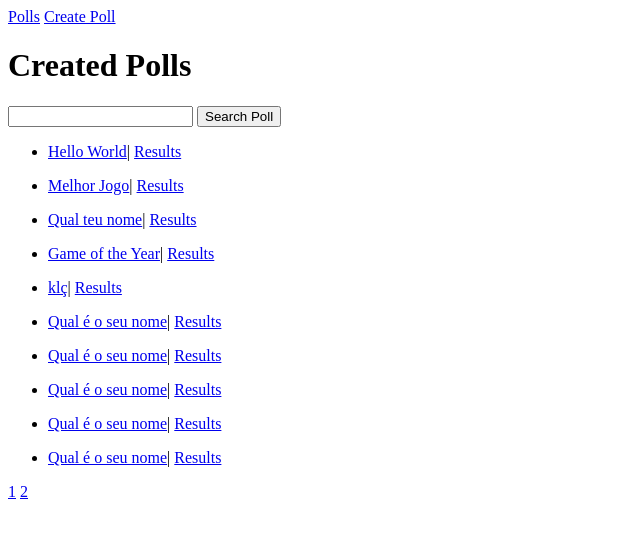
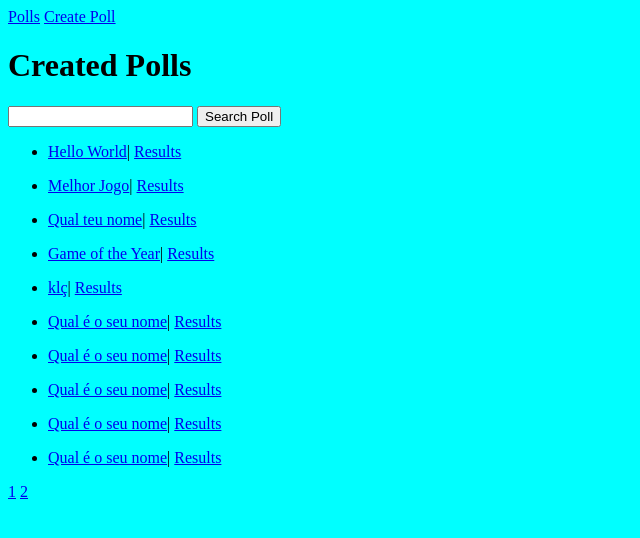
Before and after one commit to luiz-jacson/polls, a Django app: page / in a window 1280 px wide. Shown: the top 538 px of the page, without its empty margins (0-640 px from the left). Run offline with Django 4.2, Linux system fonts and the light colour scheme; data comes from the database, SQL or seed files in the repository; both versions use the stored data as it was after the commit; some libraries are stand-ins or nearby versions.

Commit message:
Adicionando style.css

```diff
--- /dev/null
+++ b/poll/static/style.css
@@ -0,0 +1,3 @@
+body{
+    background-color: aqua;
+}
--- a/poll/views.py
+++ b/poll/views.py
@@ -27,7 +27,7 @@ def Create_poll(request):
             pergunta = form_pergunta.save()
             form_resposta.instance = pergunta
             form_resposta.save()
-            return redirect('home')
+            return redirect('vote', pergunta.pk)
         else:
             print(form_resposta.is_valid())
             context = {
--- a/polls/templates/base.html
+++ b/polls/templates/base.html
@@ -7,6 +7,7 @@
     <meta name="viewport" content="width=device-width, initial-scale=1.0">
     <title>Document</title>
     <link rel="jquery" href="{%static 'jquery.js'%}">
+    <link rel="stylesheet" href="{%static 'style.css' %}">
 </head>
 <script type="text/javascript" src="{%static 'jquery.js'%}"></script>
 <header>
```
Also changed, not shown: db.sqlite3.
